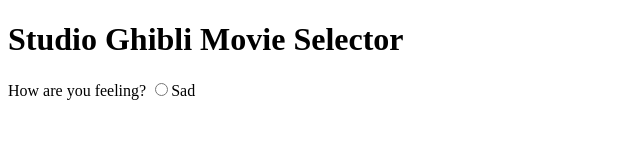
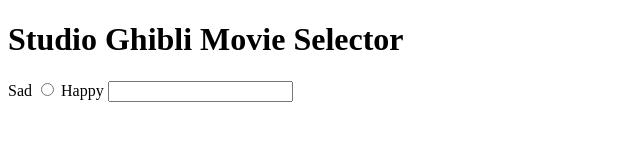
Before and after one commit to totoroistyping/ghiblimovies, a plain HTML site: page index.html in a window 1280 px wide. Shown: the whole page, without its empty margins (0-640 px from the left). Drawn offline with Linux system fonts and the light colour scheme.

Commit message:
Update index.html

```diff
--- a/index.html
+++ b/index.html
@@ -9,9 +9,10 @@
 <body>
   <h1> Studio Ghibli Movie Selector</h1>
   <form>
-    <label for="Feeling">How are you feeling?</label>
-    <input type="radio">Sad</input>
-  </form>
+    <label for="sad">Sad</label>
+    <input name="feeling" id="sad" type="radio"/>
+    <label for="happy">Happy</label>
+    <input name="feeling" id="happy"/>
 </body>
 
 </html>
```
